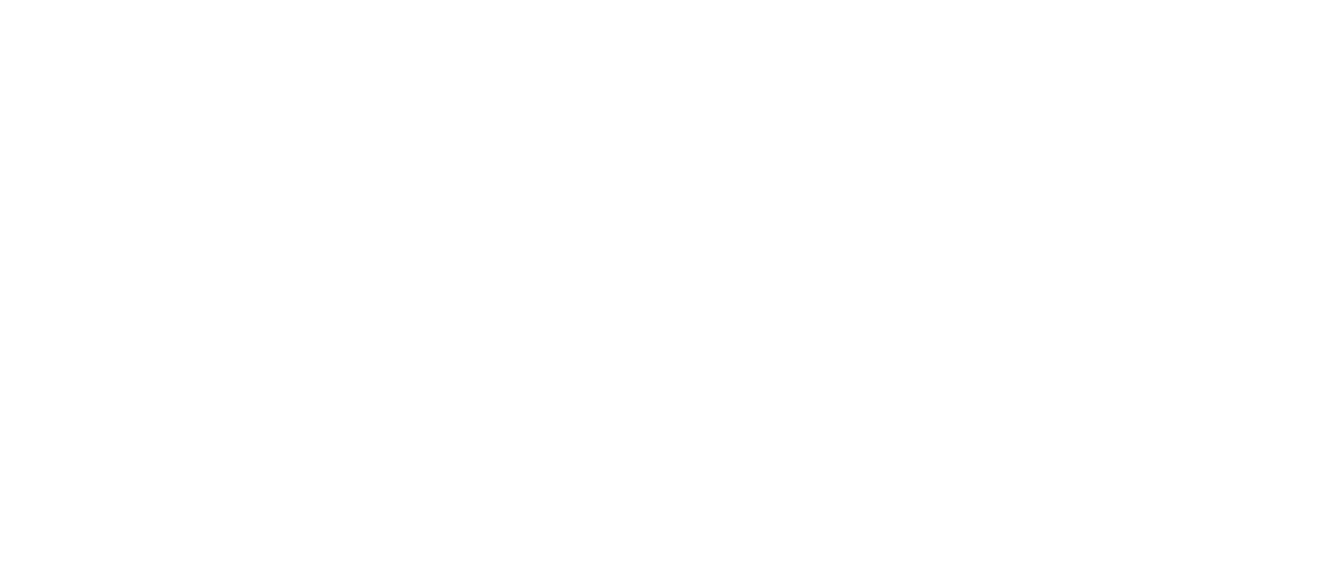
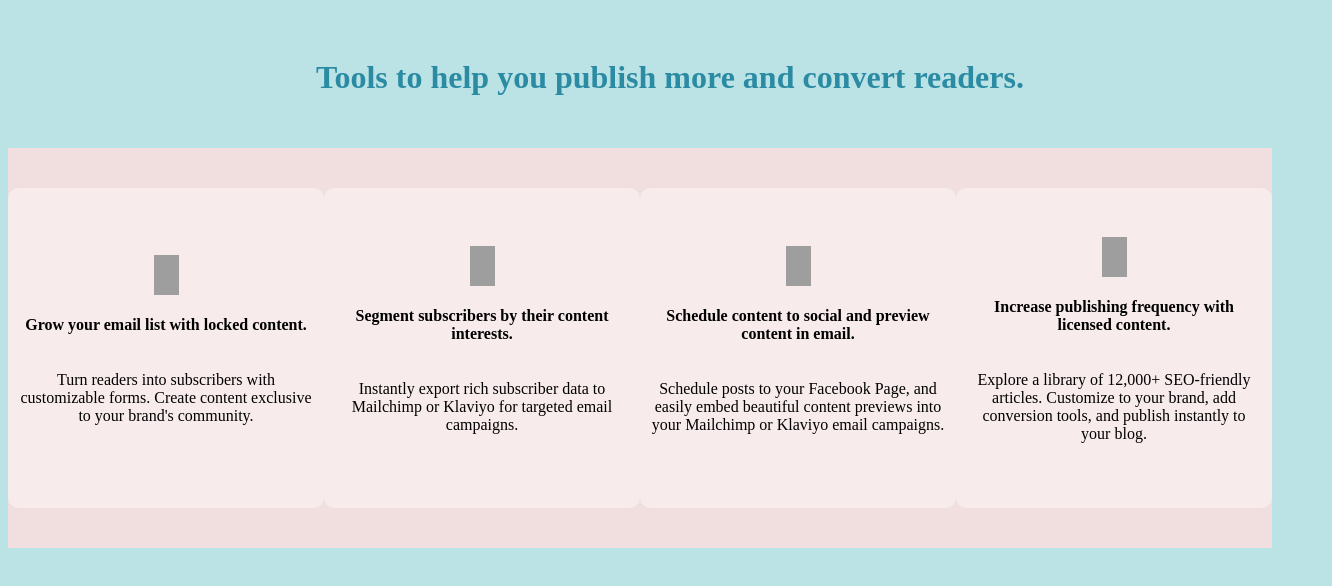
Before and after one commit to JavierIQ/BeduSesion4, a plain HTML site: page index.html in a window 1280 px wide. Shown: the whole page, 1332 px wide, since content can reach past the window. Drawn offline with Linux system fonts and the light colour scheme; grey boxes are pictures that could not be loaded.

Commit message:
Flex display

```diff
--- a/index.html
+++ b/index.html
@@ -8,5 +8,31 @@
 </head>
 <body>
 
+    <!-- Flex Container === flex Padre ==== hijo -->
+    <div class="container">
+        <h1>Tools to help you publish more and convert readers.</h1>
+    </div>
+    <div class="container-cards">
+            <div class="item">
+                <img src="https://getmatcha.com/wp-content/uploads/2020/04/feature-platform-3.png" alt="">
+                <h4>Grow your email list with locked content.</h4>
+                <p>Turn readers into subscribers with customizable forms. Create content exclusive to your brand's community.</p>
+            </div>
+            <div class="item">
+                <img src="https://getmatcha.com/wp-content/uploads/2020/04/feature-platform-3.png" alt="">
+                <h4>Segment subscribers by their content interests.</h4>
+                <p>Instantly export rich subscriber data to Mailchimp or Klaviyo for targeted email campaigns.</p>
+            </div>
+            <div class="item">
+                <img src="https://getmatcha.com/wp-content/uploads/2020/07/feature-blog-email.png" alt="">
+                <h4>Schedule content to social and preview content in email.</h4>
+                <p>Schedule posts to your Facebook Page, and easily embed beautiful content previews into your Mailchimp or Klaviyo email campaigns.</p>
+            </div>
+            <div class="item">
+                <img src="https://getmatcha.com/wp-content/uploads/2020/04/feature-platform-1.png" alt="">
+                <h4>Increase publishing frequency with licensed content.</h4>
+                <p>Explore a library of 12,000+ SEO-friendly articles. Customize to your brand, add conversion tools, and publish instantly to your blog.</p>
+            </div>
+    </div>
 </body>
 </html>
--- a/style.css
+++ b/style.css
@@ -0,0 +1,50 @@
+body{
+    background-color: #bbe3e6;
+}
+
+h1{
+    color: rgb(42, 139, 163);
+}
+
+.container{
+    display: flex;
+    /* flex-direction: column; */
+    /* flex-wrap: wrap-reverse; */
+    /* flex-flow: <flex-direction> <flex-wrap> */
+    /* flex-flow: row wrap; */
+    justify-content:  center;
+    align-items: center;
+    /* align-content: space-between; */
+    /* background: #e45752; */
+    width: 100%;
+    padding: 30px;
+}
+
+.container-cards{
+    display: flex;
+    background-color: rgb(241, 223, 223);
+    width: 100%;
+    height: 400px;
+    justify-content: space-around;
+    align-items: center;
+    align-content: space-between;
+}
+
+
+.item{
+    display: flex;
+    justify-content: center;
+    flex-direction: column;
+    align-items: center;
+    padding: 10px;
+    border-radius: 10px;
+    background: rgb(248, 235, 235);
+    width: 300px;
+    height: 300px;
+    text-align: center;
+}
+
+img{
+    height: 40px;
+    width: 25px;
+}
```
